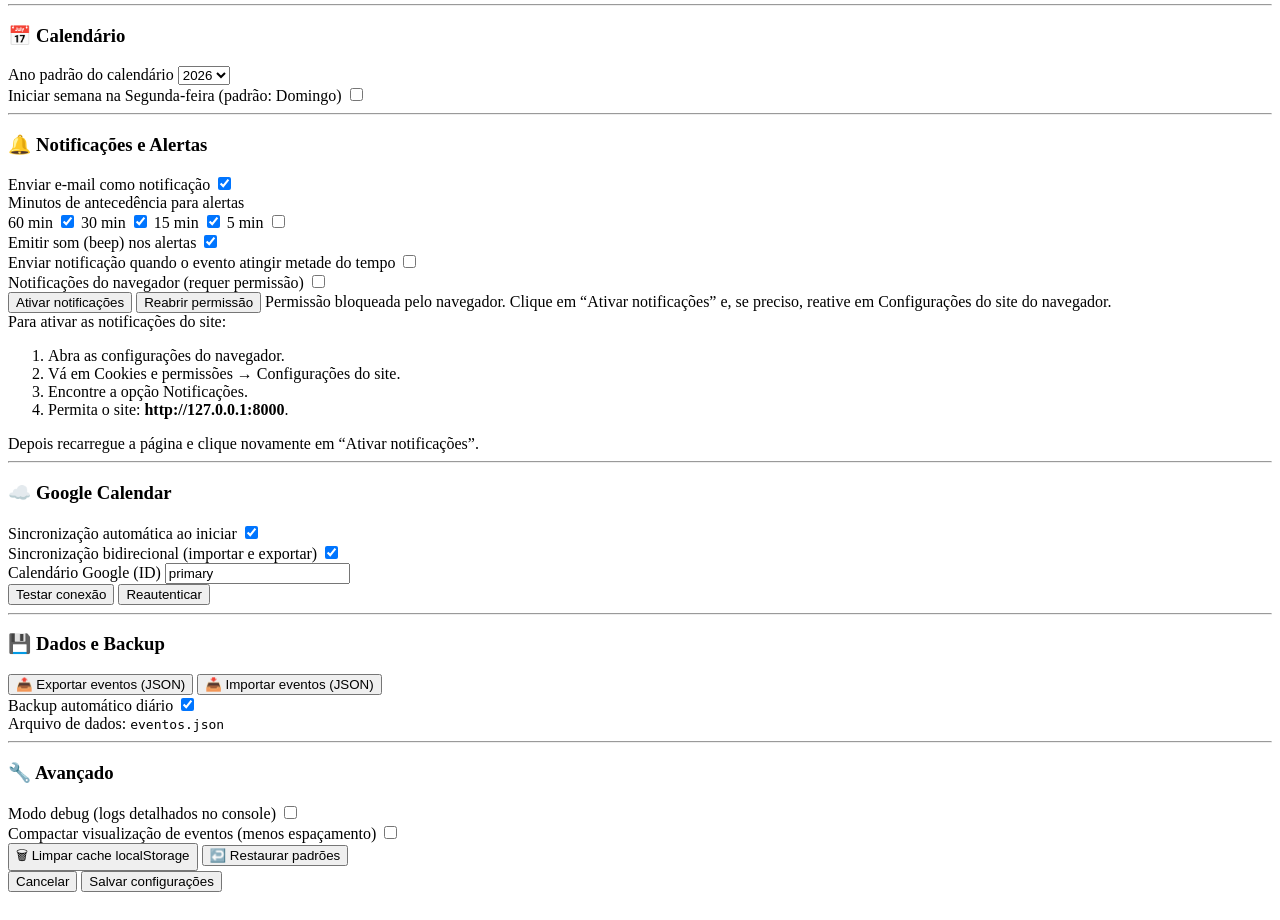
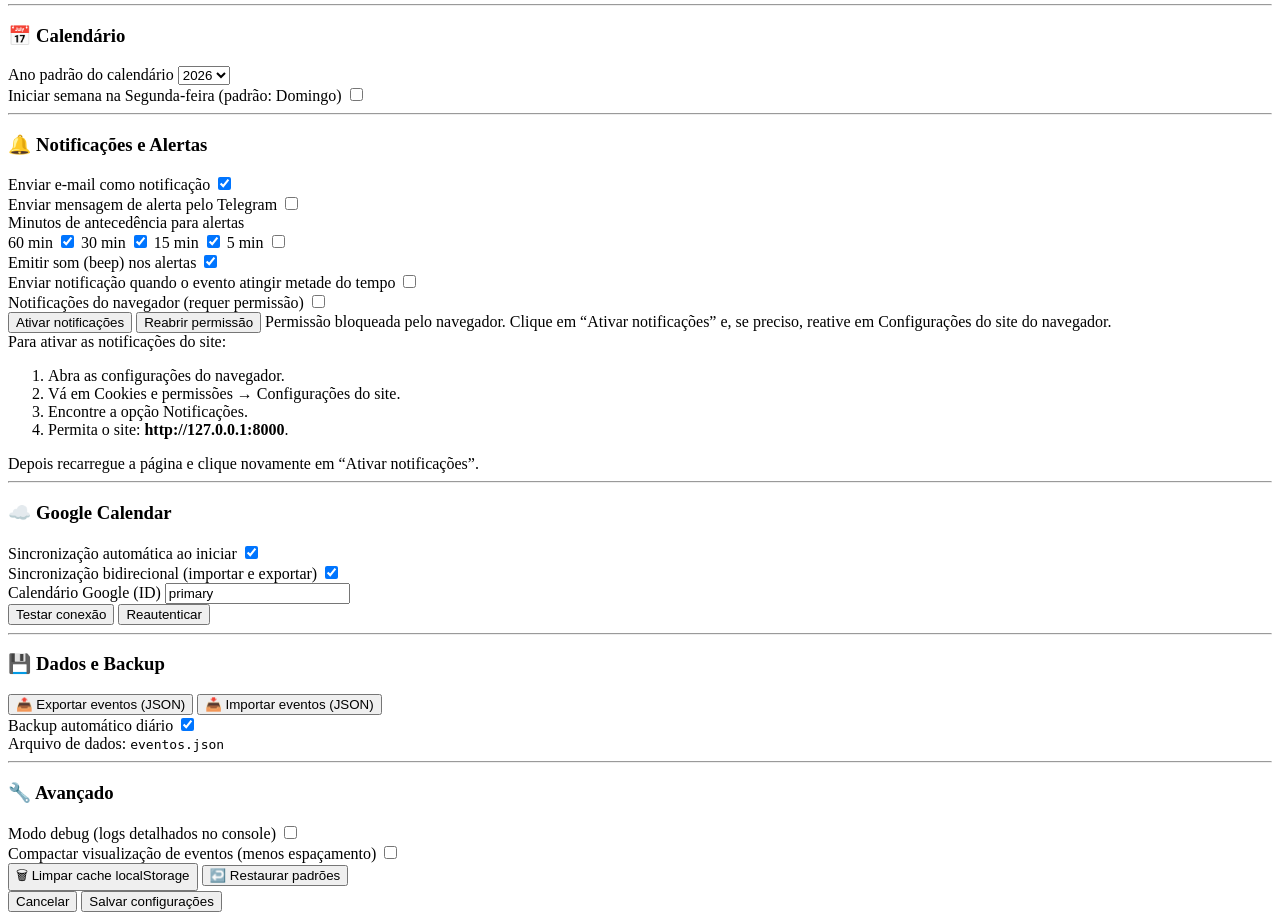
Before and after one commit to krawler/agenda_simples, a Python web app: template templates/config.htm in a window 1280 px wide. Shown: the part 159-1079 px from the top of the page. Before the commit the page ends 1051 px from the top, so only its background shows below. Run offline with Jinja, Linux system fonts and the light colour scheme; the template is opened without the code that fills it, so the values that code supplies are empty.

Commit message:
implementação do check de notificações por telegram

```diff
--- a/templates/config.htm
+++ b/templates/config.htm
@@ -75,6 +75,12 @@
           <label class="label cursor-pointer flex items-center gap-2">
             <span class="label-text">Enviar e-mail como notificação</span>
             <input type="checkbox" class="checkbox checkbox-primary" id="notificacao-email" checked>
+          </label>
+        </div>
+        <div class="form-control w-full">
+          <label class="label cursor-pointer flex items-center gap-2">
+            <span class="label-text">Enviar mensagem de alerta pelo Telegram</span>
+            <input type="checkbox" class="checkbox checkbox-primary" id="notificacao-telegram">
           </label>
         </div>
         <div class="form-control w-full">
@@ -409,14 +415,16 @@
     // Semana início segunda
     document.getElementById('semana-inicio-segunda').checked = localStorage.getItem('semanaInicioSegunda') === 'true';
 
-    // Notificação e-mail (lê do .env via endpoint)
+    // Notificação e-mail/Telegram (lê do .env via endpoint)
     fetch('/env-config')
       .then(r => r.json())
       .then(data => {
         document.getElementById('notificacao-email').checked = data.notificacao_email !== false;
+        document.getElementById('notificacao-telegram').checked = data.notificacao_telegram === true;
       })
       .catch(() => {
         document.getElementById('notificacao-email').checked = true;
+        document.getElementById('notificacao-telegram').checked = false;
       });
 
     // Alertas
@@ -468,11 +476,14 @@
     // Semana início segunda
     localStorage.setItem('semanaInicioSegunda', document.getElementById('semana-inicio-segunda').checked);
 
-    // Notificação e-mail (salva no .env via endpoint)
+    // Notificações (salva no .env via endpoint)
     fetch('/save-env', {
       method: 'POST',
       headers: {'Content-Type': 'application/json'},
-      body: JSON.stringify({notificacao_email: document.getElementById('notificacao-email').checked})
+      body: JSON.stringify({
+        notificacao_email: document.getElementById('notificacao-email').checked,
+        notificacao_telegram: document.getElementById('notificacao-telegram').checked
+      })
     });
 
     // Alertas
```
Also changed, not shown: notificador.py (+7 -2 lines), tests/unit/test_routes_handler.py (+26 -0 lines).
